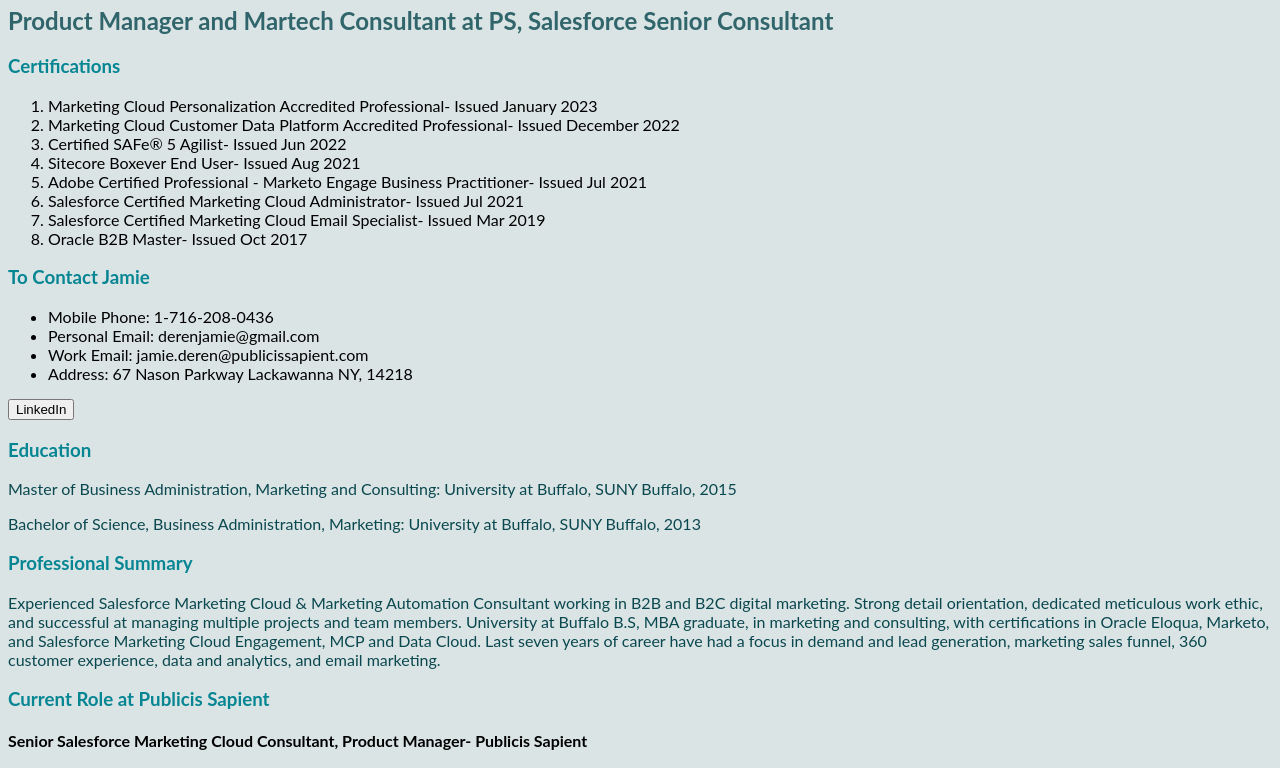
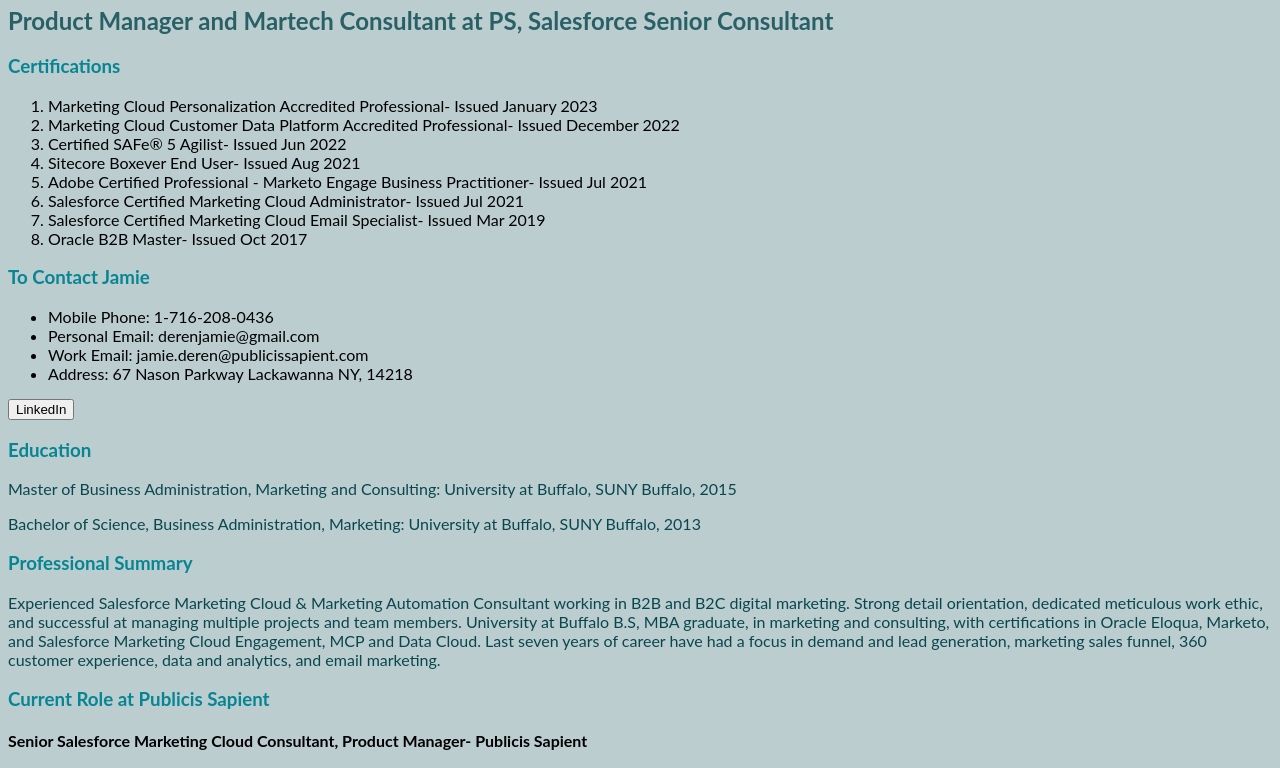
Before and after one commit to jamiederen/JamieDerenPS.SPEED, a plain HTML site: page index.html in a window 1280 px wide. Shown: the part 76-844 px from the top of the page. Drawn offline with Linux system fonts and the light colour scheme.

Commit message:
bg color

```diff
--- a/styles.css
+++ b/styles.css
@@ -5,4 +5,4 @@ h4{color: black;font-family:'Lato'}
 p{color: rgba(4, 68, 75, 0.976);font-family:'Lato'}
 ol{color: black;font-family:'Lato'}
 ul{color: black;font-family:'Lato'}
-body{background-color:rgba(4, 68, 75, 0.141)}
+body{background-color:rgba(4, 68, 75, 0.267)}
```
